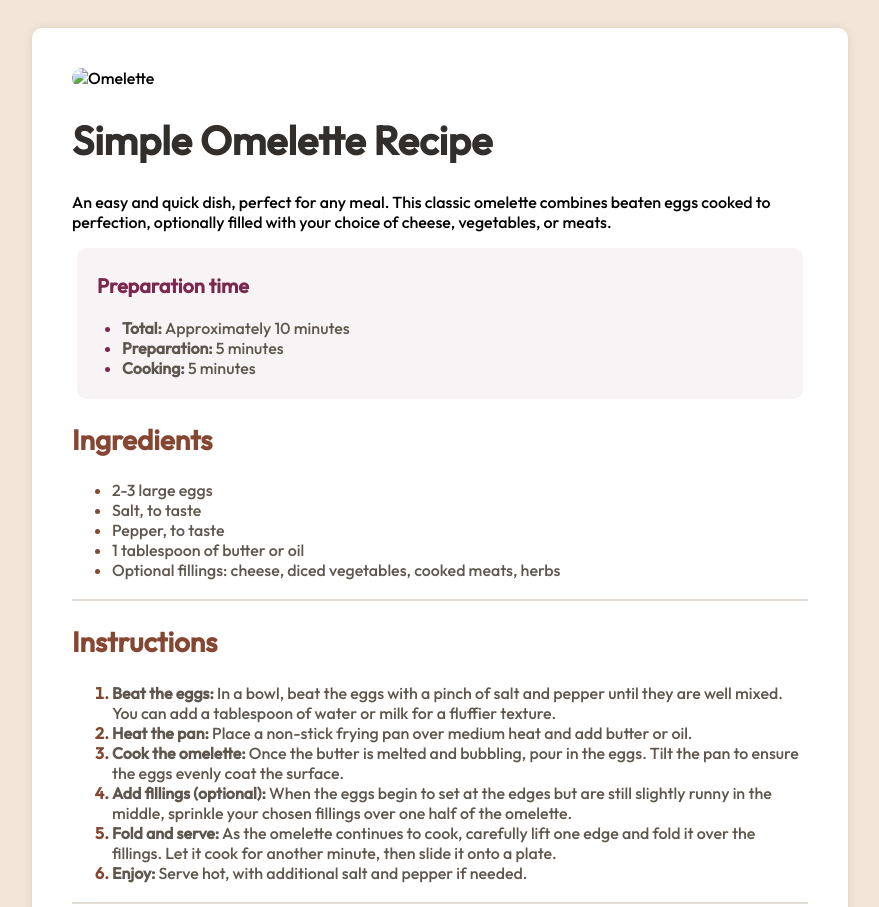
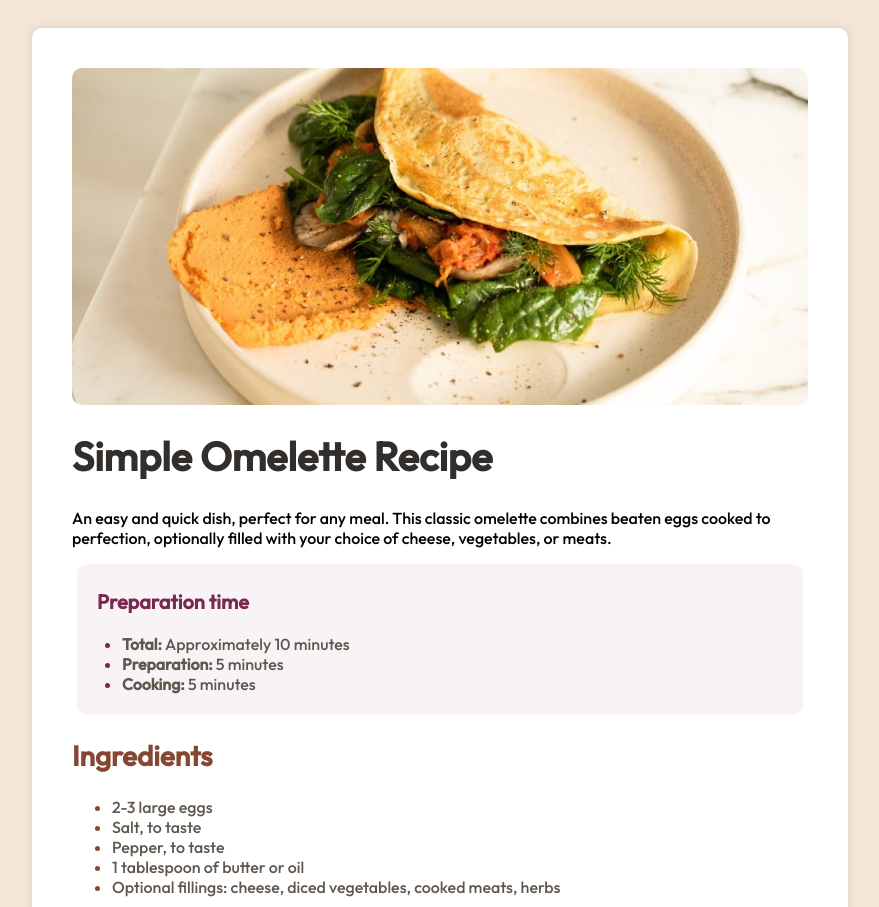
Before and after one commit to jimploof/frontendmentor.io, a plain HTML site: page recipe-page/index.html in a window 1280 px wide. Shown: the top 907 px of the page, without its empty margins (200-1079 px from the left). Drawn offline with Linux system fonts and the light colour scheme; the site is published under a folder, as on GitHub Pages, so addresses that start at the root find nothing.

Commit message:
Update index.html

```diff
--- a/recipe-page/index.html
+++ b/recipe-page/index.html
@@ -146,7 +146,7 @@
 </head>
 <body>
   <div class="container">
-    <img src="/assets/images/image-omelette.jpeg" alt="Omelette">
+    <img src="./assets/images/image-omelette.jpeg" alt="Omelette">
     <h1 class="hdr-lrg">Simple Omelette Recipe</h1>
     <p>An easy and quick dish, perfect for any meal. This classic omelette combines beaten eggs cooked
     to perfection, optionally filled with your choice of cheese, vegetables, or meats.</p>
```
